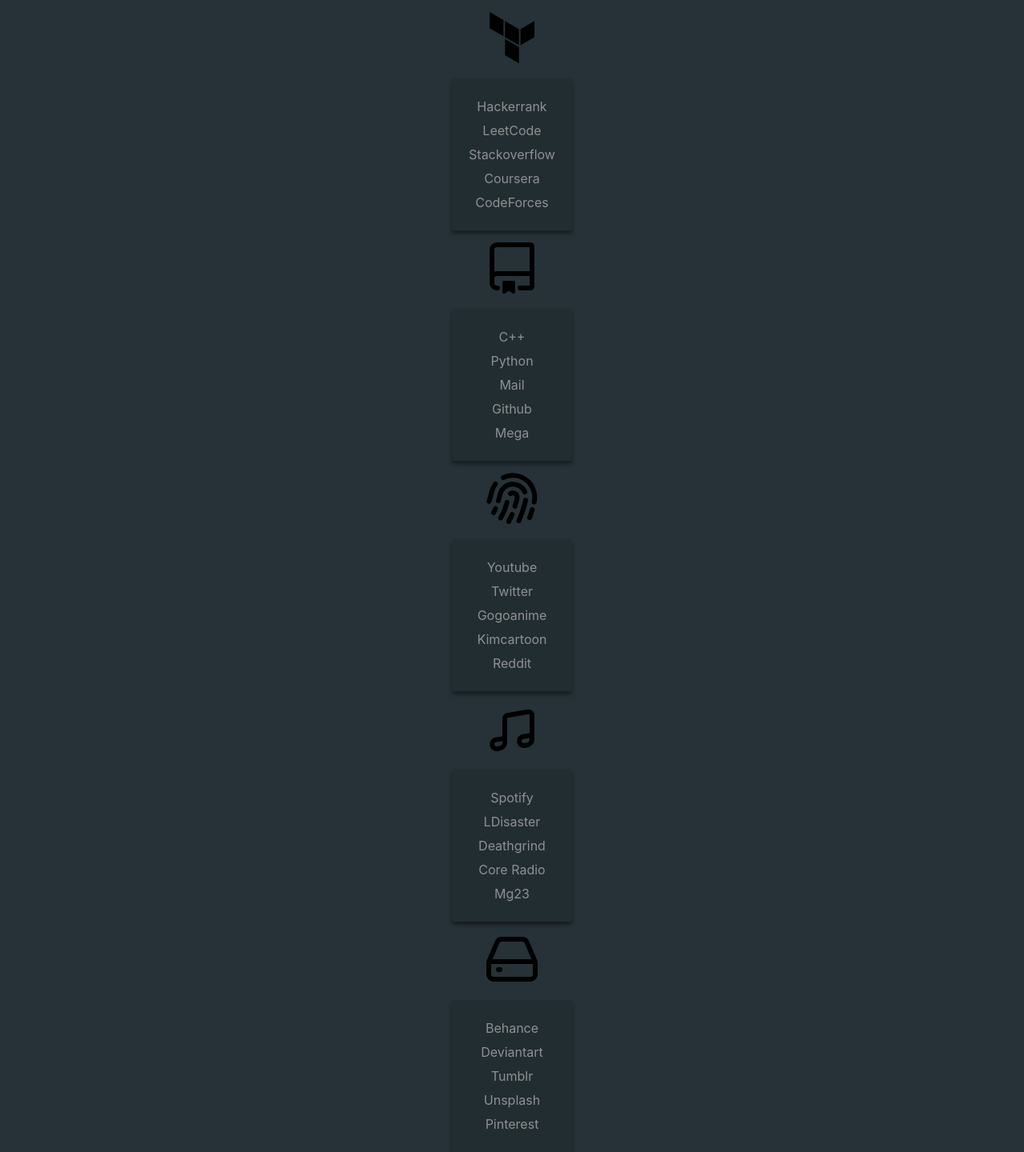
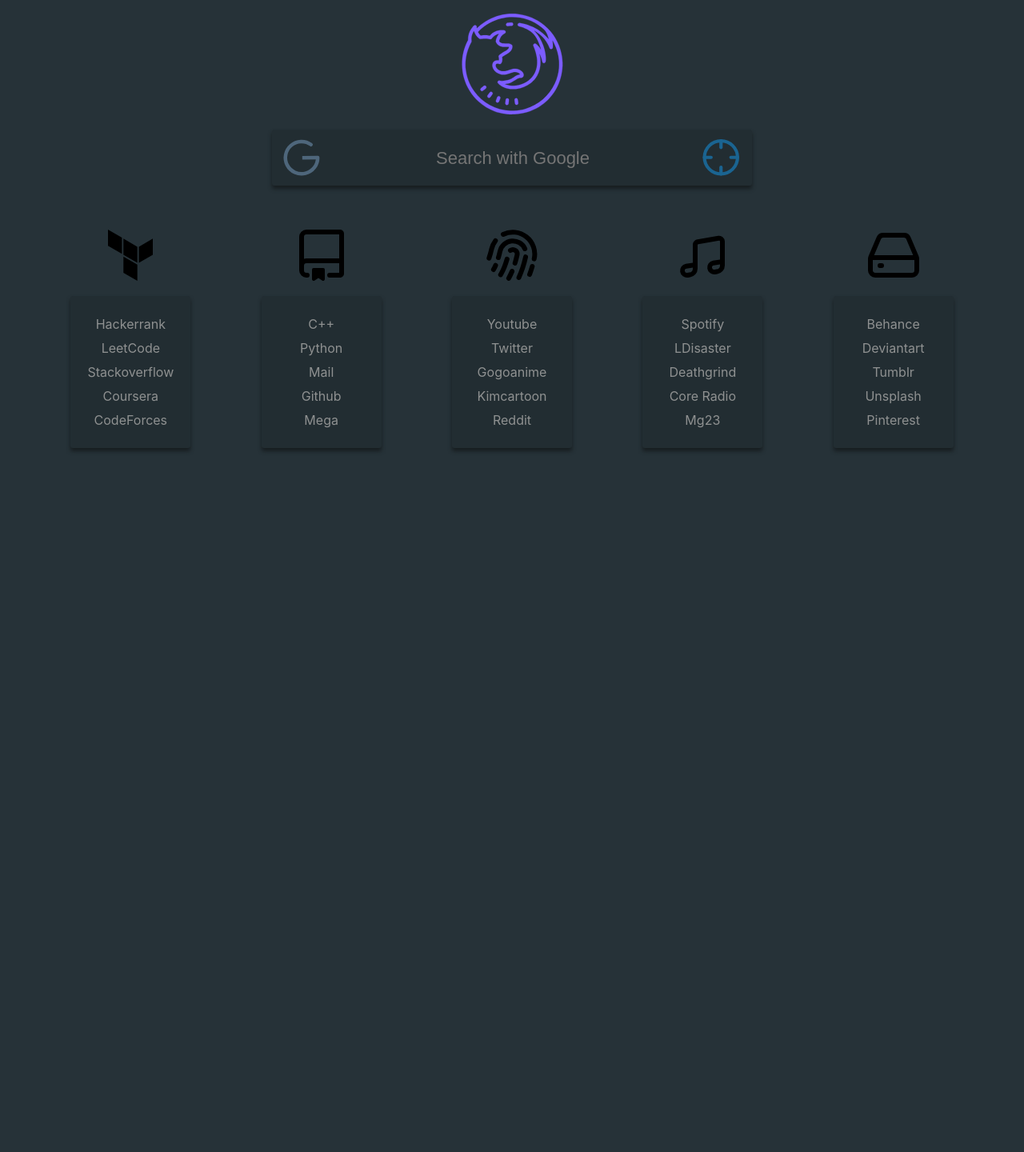
Before and after one commit to activeagle/firefox-customazation, a React (Create React App) app: page / in a window 1280 px wide. Shown: the whole page at 80% size. After the commit the page ends 800 px from the top, so only its background shows below. Built offline with nearby package versions, Linux system fonts and the light colour scheme.

Commit message:
[💡] Fix Div

```diff
--- a/src/App.js
+++ b/src/App.js
@@ -3,6 +3,7 @@
 import EntCategory from './components/EntCategory';
 import MusicCategory from './components/MusicCategory';
 import ArtCategory from './components/ArtCategory';
+import SearchBar from './components/SearchBar';
 import './App.css';
 import logo from './logo.svg'
 
@@ -10,12 +11,14 @@
   return (
     <div className="App">
       <header className="App-header">
-        <logo/>
+        <SearchBar/>
+        <div className='bookmark'>
         <CodeCategory/>
         <DocCategory/>
         <EntCategory/>
         <MusicCategory/>
         <ArtCategory/>
+        </div>
       </header>
     </div>
   );
--- a/src/components/ArtCategory.jsx
+++ b/src/components/ArtCategory.jsx
@@ -1,7 +1,7 @@
 
 const ArtCategory = () => {
     return (
-		<div className="bookmark">
+		// <div className="bookmark">
 			<div className="category">
                 <div className="icon"><img src="./icons/art.svg" /></div>
                 {/* <div className="logo" src={art} alt="logo" /> */}
@@ -13,7 +13,7 @@
                     <li><a className="bm" href="https://in.pinterest.com/">Pinterest</a></li>
                 </div>
 			</div>
-		</div>
+		// </div>
     )
 }
 
--- a/src/components/CodeCategory.jsx
+++ b/src/components/CodeCategory.jsx
@@ -1,6 +1,6 @@
 const CodeCategory = () => {
     return (
-		<div className="bookmark">
+		// <div className="bookmark">
 		    <div className="category">
                 <div className="icon"><img src="./icons/code.svg" /></div>
                 <div className="bookmarks cod">
@@ -11,7 +11,7 @@
                     <li><a className="bm" href="https://codeforces.com/">CodeForces</a></li>
                 </div>
 			</div>
-		</div>
+		// </div>
     )
 }
 
--- a/src/components/DocCategory.jsx
+++ b/src/components/DocCategory.jsx
@@ -1,6 +1,6 @@
 const DocCategory = () => {
     return (
-        <div className="bookmark">
+        // <div className="bookmark">
             <div className="category">
                 <div className="icon"><img src="./icons/docks.svg" /></div>
                 <div className="bookmarks doc">
@@ -11,7 +11,7 @@
                     <li><a className="bm" href="https://mega.nz/">Mega</a></li>
                 </div>
             </div>
-        </div>
+        // </div>
     )
 }
 
--- a/src/components/EntCategory.jsx
+++ b/src/components/EntCategory.jsx
@@ -1,6 +1,6 @@
 const EntCategory = () => {
     return (
-        <div className="bookmark">
+        // <div className="bookmark">
             <div className="category">
                 <div className="icon"><img src="./icons/entertainment.svg" /></div>
                 <div className="bookmarks ent">
@@ -11,7 +11,7 @@
                     <li><a className="bm" href="https://www.reddit.com/">Reddit</a></li>
                 </div>
             </div>
-        </div>
+        // </div>
     )
 }
 
--- a/src/components/MusicCategory.jsx
+++ b/src/components/MusicCategory.jsx
@@ -1,6 +1,6 @@
 const MusicCategory = () => {
     return (
-        <div className="bookmark">
+        // <div className="bookmark">
             <div className="category">
                 <div className="icon"><img src="./icons/music.svg" /></div>
                 <div className="bookmarks ent">
@@ -11,7 +11,7 @@
                     <li><a className="bm" href="https://blogmg23.blogspot.com/">Mg23</a></li>
                 </div>
             </div>
-        </div>
+        // </div>
     )
 }
 
```
